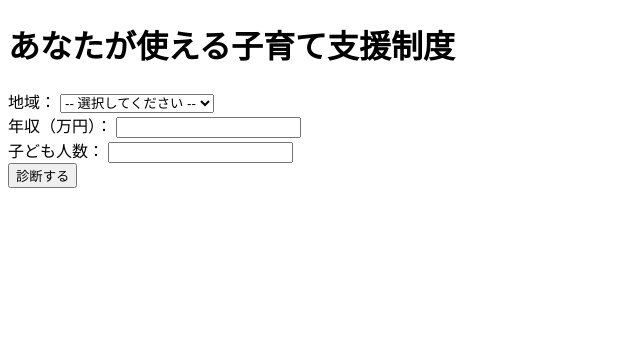
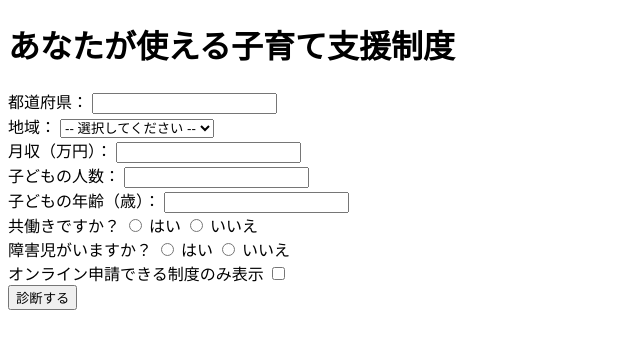
Before and after one commit to p-t-0778/kosodate, a Flask app: page / in a window 1280 px wide. Shown: the top 349 px of the page, without its empty margins (0-640 px from the left). Run offline with Flask 3, Linux system fonts and the light colour scheme.

Commit message:
Add files via upload

```diff
--- a/app.py
+++ b/app.py
@@ -12,14 +12,38 @@
     results = []
     if request.method == "POST":
         city = request.form["city"]
+        prefecture = request.form["prefecture"]
         income = int(request.form["income"])
         children = int(request.form["children"])
+        child_age = int(request.form["child_age"])
+        dual_income = request.form["dual_income"]
+        disabled_child = request.form["disabled_child"]
+        online_only = "online_only" in request.form
 
+        # 基本フィルター（市区町村・年収・子ども数・年齢）
         filtered = df[
+            (df["都道府県"] == prefecture) &
             (df["地域"] == city) &
-            (income <= df["年収条件"]) &
-            (children >= df["子ども数条件"])
+            (income <= df["年収上限"]) &
+            (children >= df["子数下限"]) &
+            (child_age <= df["年齢上限"])
         ]
+
+        # 共働き条件
+        filtered = filtered[
+            (df["共働き条件"] == "不問") | (df["共働き条件"] == dual_income)
+        ]
+
+        # 障害児条件
+        filtered = filtered[
+            (df["障害児条件"] == "不問") | (df["障害児条件"] == disabled_child)
+        ]
+
+        # オンライン申請フィルタ
+        if online_only:
+            filtered = filtered[filtered["オンライン申請"] == "〇"]
+
         results = filtered.to_dict(orient="records")
 
+    unique_cities = sorted(df["地域"].dropna().unique())
     return render_template("index.html", results=results, cities=unique_cities)
--- a/data/support_data.csv
+++ b/data/support_data.csv
@@ -1,4 +1,4 @@
-地域,年収条件,子ども数条件,制度名,内容,金額,公式ページURL
-杉並区,600,1,子ども医療費助成,中学卒業まで医療費無料,-,https://suginami.lg.jp/...
-世田谷区,800,1,子育て応援券,最大10万円分の子育て応援券支給,100000円,https://setagaya.lg.jp/...
-板橋区,400,2,保育料軽減,住民税非課税世帯は保育料全額免除,免除,https://itabashi.lg.jp/...
+都道府県,地域,年収上限,子数下限,年齢上限,共働き条件,障害児条件,オンライン申請,制度名,内容,金額,公式ページURL
+東京都,杉並区,600,1,15,不問,不問,〇,子ども医療費助成,中学卒業まで医療費無料,-,https://example.com/suginami
+東京都,世田谷区,500,1,3,はい,不問,✕,保育料軽減制度,共働き世帯で保育料を一部補助,最大5万円,https://example.com/setagaya
+東京都,練馬区,800,1,6,不問,はい,〇,障害児通園補助,障害のある子どもへの支援制度,月2万円,https://example.com/nerima
--- a/templates/index.html
+++ b/templates/index.html
@@ -7,6 +7,9 @@
 <body>
   <h1>あなたが使える子育て支援制度</h1>
 <form method="POST">
+  <label>都道府県：</label>
+  <input type="text" name="prefecture" required><br>
+
   <label>地域：</label>
   <select name="city" required>
     <option value="">-- 選択してください --</option>
@@ -15,14 +18,29 @@
     {% endfor %}
   </select><br>
 
-  <label>年収（万円）：</label>
+  <label>月収（万円）：</label>
   <input type="number" name="income" required><br>
 
-  <label>子ども人数：</label>
+  <label>子どもの人数：</label>
   <input type="number" name="children" required><br>
+
+  <label>子どもの年齢（歳）：</label>
+  <input type="number" name="child_age" required><br>
+
+  <label>共働きですか？</label>
+  <input type="radio" name="dual_income" value="はい" required> はい
+  <input type="radio" name="dual_income" value="いいえ"> いいえ<br>
+
+  <label>障害児がいますか？</label>
+  <input type="radio" name="disabled_child" value="はい" required> はい
+  <input type="radio" name="disabled_child" value="いいえ"> いいえ<br>
+
+  <label>オンライン申請できる制度のみ表示</label>
+  <input type="checkbox" name="online_only"><br>
 
   <button type="submit">診断する</button>
 </form>
+
 
 
   {% if results %}
```
